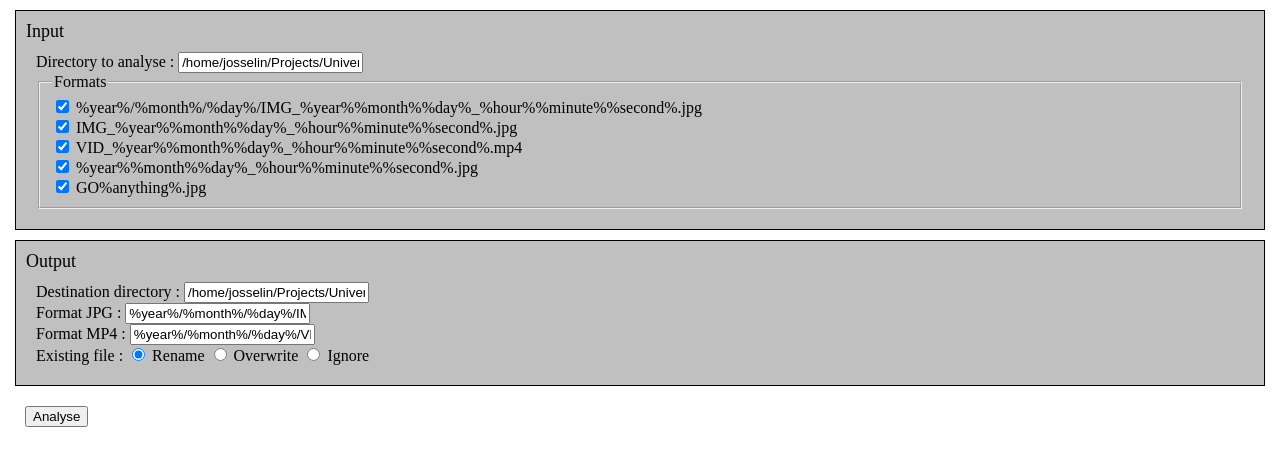
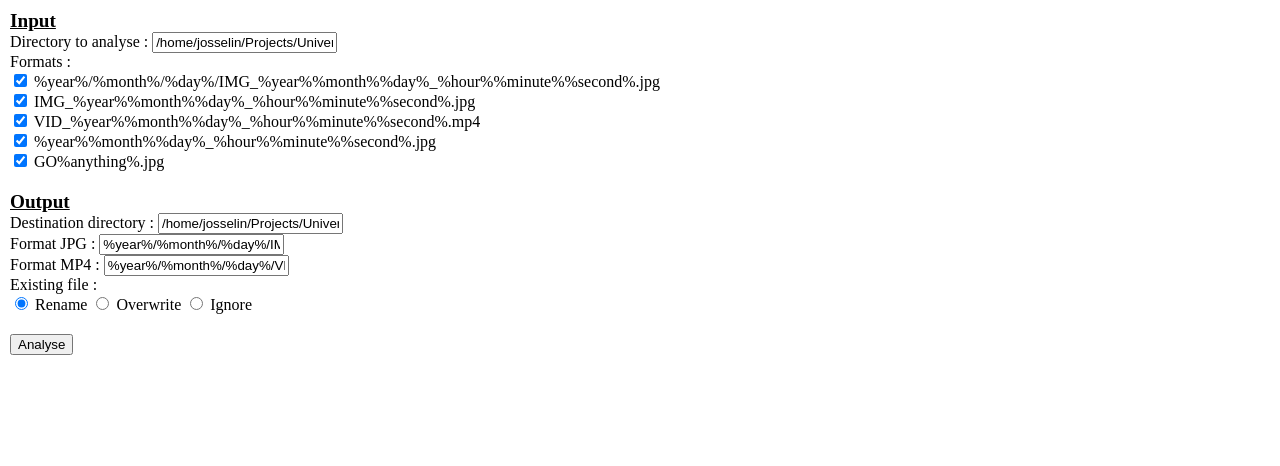
Before and after one commit to josselinh/UniversalMediaSorter, a PHP site: page /step-1.php in a window 1280 px wide. Shown: the top 466 px of the page. Run offline with PHP 8.4, Linux system fonts and the light colour scheme.

Commit message:
Just do some CSS

```diff
--- a/default.css
+++ b/default.css
@@ -1,30 +1,6 @@
-body {
-    margin: 5px;
-}
-
-form .form-section {
-    padding: 10px;
-    margin: 10px;
-    background-color: silver;
-    border: 1px black solid;
-}
-
-form .form-submit {
-    padding: 10px;
-    margin: 10px;
-}
-
-form .form-section-title {
-    font-size: large;
-}
-
-form .form-section-content {
-    margin: 10px;
-}
-
-table {
-    border: 1px black solid;
-}
-table td {
-    border: 1px black solid;
-}
+body { margin: 10px; }
+div.section { margin-bottom: 20px; }
+div.section span.title { font-weight: bolder; font-size: larger; text-decoration: underline;}
+div.section div.content { }
+table, th, td { border: 1px black solid; }
+table { border-collapse: collapse; }
--- a/step-1.php
+++ b/step-1.php
@@ -10,10 +10,10 @@
 
     <body>
         <form method="post" action="step-2.php">
-            <div class="form-section">
-                <span class="form-section-title">Input</span>
+            <div class="section">
+                <span class="title">Input</span>
 
-                <div class="form-section-content">
+                <div class="content">
                     <div>
                         <label>Directory to analyse :
                             <input type="text" name="data[input][directory]" placeholder="Directory to analyse" value="/home/josselin/Projects/UniversalMediaSorter/Unsorted"/>
@@ -21,9 +21,7 @@
                     </div>
 
                     <div>
-                        <fieldset>
-                            <legend>Formats</legend>
-
+                        Formats :
                         <?php foreach ($inputFormats as $inputFormat): ?>
                             <div>
                                 <label>
@@ -32,15 +30,14 @@
                                 </label>
                             </div>
                         <?php endforeach; ?>
-                        </fieldset>
                     </div>
                 </div>
             </div>
 
-            <div class="form-section">
-                <span class="form-section-title">Output</span>
+            <div class="section">
+                <span class="title">Output</span>
 
-                <div class="form-section-content">
+                <div class="content">
                     <div>
                         <label>Destination directory :
                             <input type="text" name="data[output][directory]" placeholder="Output directory" value="/home/josselin/Projects/UniversalMediaSorter/Sorted"/>
@@ -57,6 +54,7 @@
 
                     <div>
                         Existing file :
+                        <div>
                             <label>
                                 <input type="radio" name="data[output][options][existing]" value="rename" checked/>
                                 Rename
@@ -72,8 +70,9 @@
                         </div>
                     </div>
                 </div>
+            </div>
 
-            <div class="form-submit">
+            <div class="section">
                 <button type="submit" name="data[submit]" value="analyse">Analyse</button>
             </div>
         </form>
--- a/step-2.php
+++ b/step-2.php
@@ -11,6 +11,7 @@
     <body>
         <?php if (!empty($files)) : ?>
             <form method="post" action="step-3.php">
+                <div class="section">
                     <table>
                         <thead>
                             <tr>
@@ -50,6 +51,7 @@
                             <?php endforeach; ?>
                         </tbody>
                     </table>
+                </div>
 
                 <input type="hidden" name="data[output][directory]" value="<?php echo $outputDirectory; ?>"/>
                 <?php foreach ($outputFormats as $ext => $outputFormat): ?>
@@ -59,7 +61,7 @@
                     <input type="hidden" name="data[output][options][<?php echo $key; ?>]" value="<?php echo $outputOption; ?>"/>
                 <?php endforeach; ?>
 
-                <div>
+                <div class="section">
                     <button type="submit" name="submit" value="sort">Sort</button>
                 </div>
             </form>
```
Lines whose indentation alone changed are shown as unchanged.
